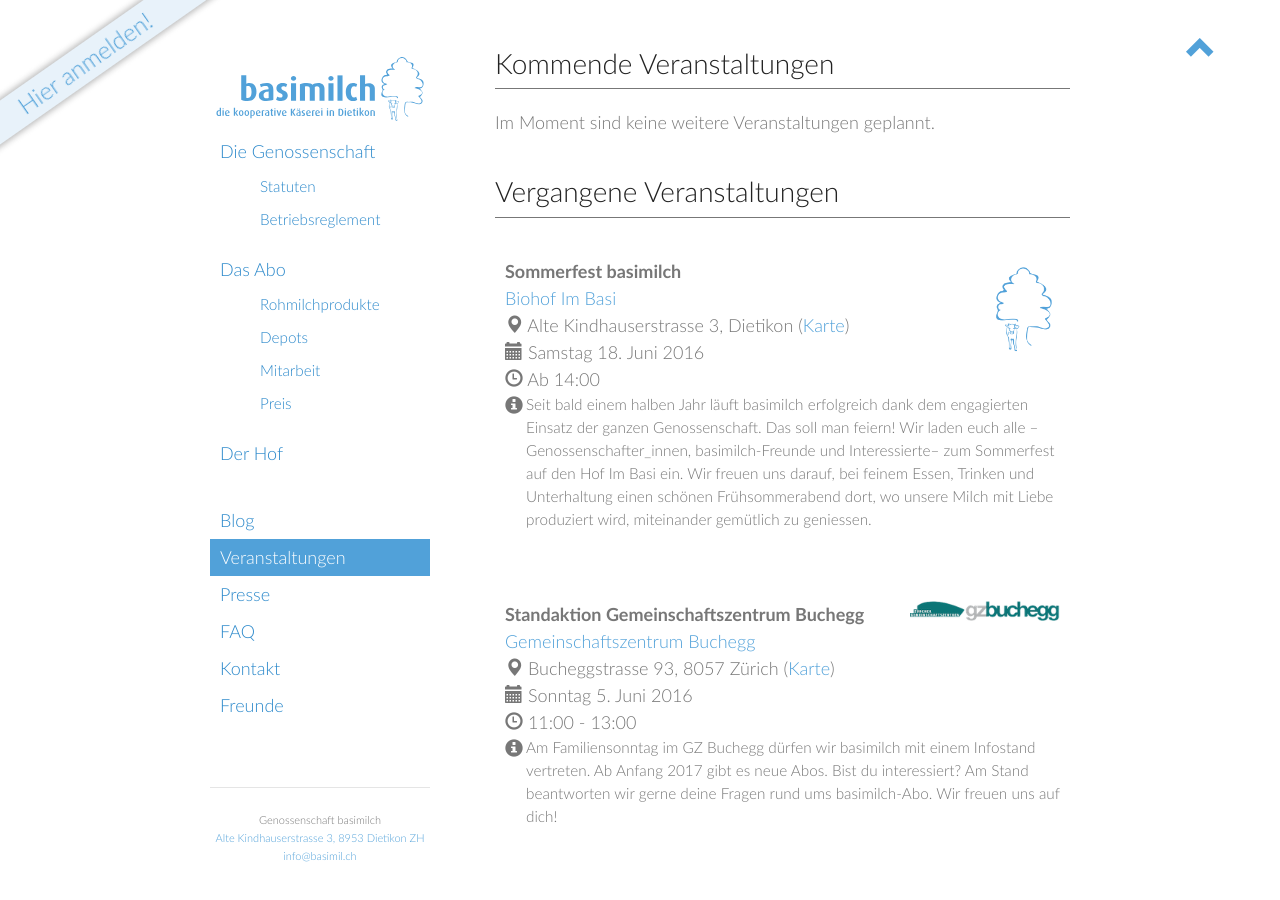
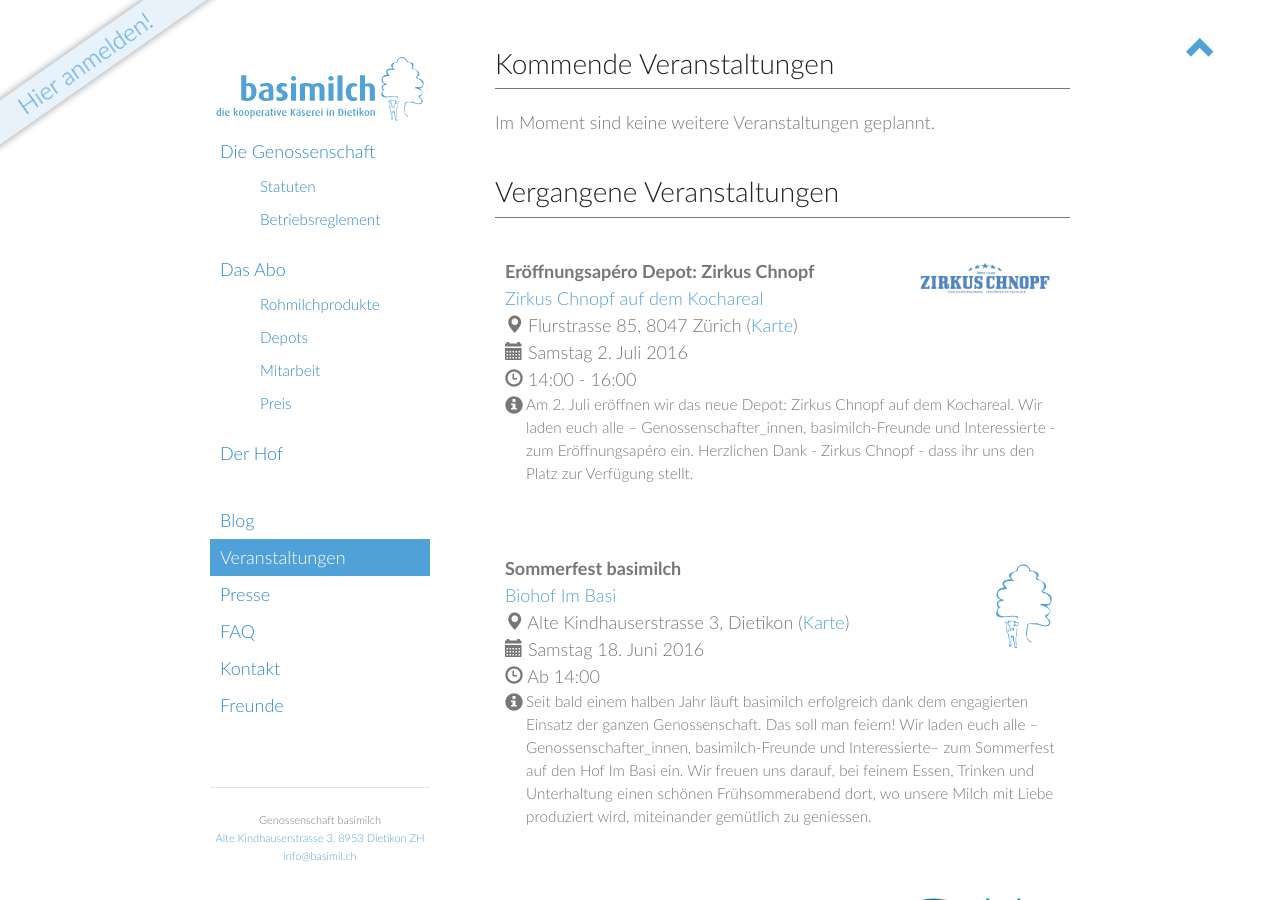
Before and after one commit to vryser/basimilch.github.io, a Jekyll site: the page built from pages/040-veranstaltungen.md, in a window 1280 px wide and 900 px high, scrolled down 342 px. Built offline with Jekyll 4.4.1, drawn with Linux system fonts in a browser that asks for light colours.

Commit message:
new: add event new depot zirkus chnopf

```diff
--- a/_data/events.yml
+++ b/_data/events.yml
@@ -238,3 +238,22 @@
     auf den Hof Im Basi ein. Wir freuen uns darauf, bei feinem Essen, Trinken
     und Unterhaltung einen schönen Frühsommerabend dort, wo unsere Milch mit
     Liebe produziert wird, miteinander gemütlich zu geniessen.
+
+- title:        "Eröffnungsapéro Depot: Zirkus Chnopf"
+  title_short:  Depot-Eröffnungsapéro
+  # type:       extern
+  start:        2016-07-02 14:00:00 +0200
+  end:          2016-07-02 16:00:00 +0200
+  # day_hours:    14h - 16h
+  # url:
+  image:        logos/zirkus_chnopf_logo.png
+  place:        Zirkus Chnopf auf dem Kochareal
+  place_url:    http://www.chnopf.ch/
+  address:      Flurstrasse 85, 8047 Zürich
+  # address_2:
+  map_url:      https://www.google.ch/maps/place/Flurstrasse+85+8047+Zürich+Switzerland
+  info: >
+    Am 2. Juli eröffnen wir das neue Depot: Zirkus Chnopf auf dem Kochareal.
+    Wir laden euch alle – Genossenschafter_innen, basimilch-Freunde und
+    Interessierte - zum Eröffnungsapéro ein. Herzlichen Dank - Zirkus Chnopf -
+    dass ihr uns den Platz zur Verfügung stellt.
```
Also changed, not shown: images/logos/zirkus_chnopf_logo.png (added).
